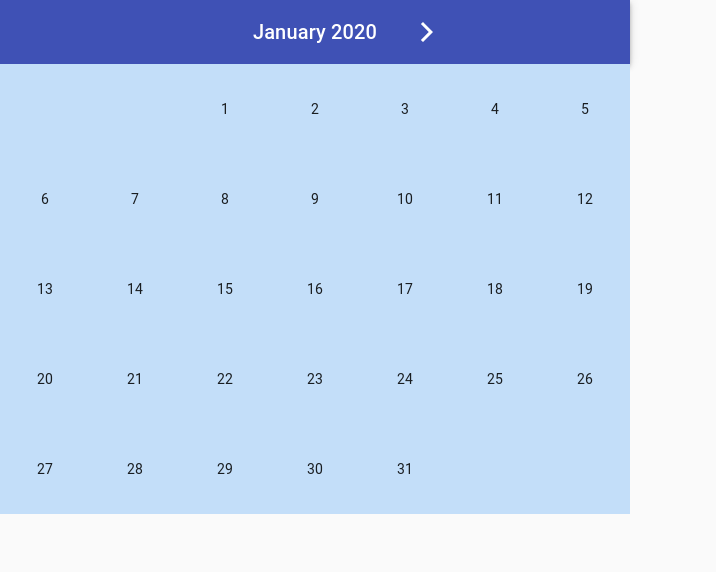
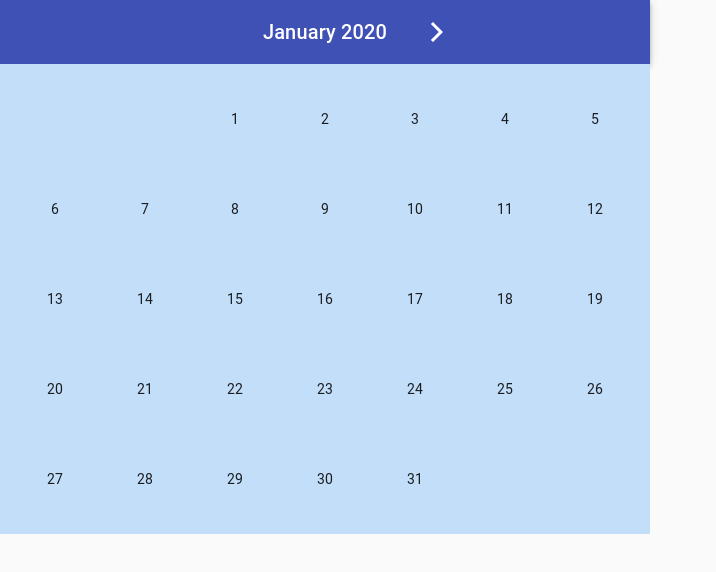
Before and after one commit to Al0nesauurs/calendar-na, a React (Create React App) app: page / in a window 1280 px wide. Shown: the top 572 px of the page, without its empty margins (0-716 px from the left). Built offline with nearby package versions, Linux system fonts and the light colour scheme.

Commit message:
adjust container style

```diff
--- a/src/App.css
+++ b/src/App.css
@@ -18,7 +18,6 @@ li {
   line-height: 90px;
   list-style-type: none;
   position: relative;
-
 }
 
 li:hover {
@@ -39,7 +38,7 @@ li:hover {
 
 
 .calendar {
-  width: 630px;
+  width: 650px;
 }
 
 
@@ -50,6 +49,10 @@ li:hover {
 
 .container {
   background-color: #C3DEF9;
+  display: flex;
+  justify-content: center;
+  justify-items: center;
+  padding: 10px;
 }
 
 .mark::before {
@@ -83,11 +86,6 @@ li:hover {
   padding: 0px 10px 0px;
 }
 
-.today {
-  background-color: #9FCCFA;
-  font-weight: bold;
-  border-radius: 50%;
-}
 .MuiAppBar-root.botAppBar {
   display: none;
 }
@@ -133,7 +131,9 @@ li:hover {
   }
 
   .container {
-    height: 100%;
+    width: 100%;
+    display: inline;
+    padding: 0%;
   }
 
   .mark {
--- a/src/App.tsx
+++ b/src/App.tsx
@@ -46,7 +46,9 @@ const App: FC = () => {
     monthStyle: {
       position: "relative",
       backgroundColor: "#C3DEF9",
-      display: "inline",
+      display: "table",
+      margin: "auto",
+      width: "100%",
     },
     monthStyleHidden: {
       position: "fixed",
@@ -95,7 +97,7 @@ const App: FC = () => {
       let dayOfStartMonth = format(startOfMonth(new Date(2020, i, 1)), 'iii')
       let dateEndOfMonth = getDate(endOfMonth(new Date(2020, i, 1)))
       monthDate.push(
-        <div key={monthList[i]} className={(monthIndex === i ? classes.monthStyle : classes.monthStyleHidden) + ' container'}>
+        <div key={monthList[i]} className={(monthIndex === i ? classes.monthStyle : classes.monthStyleHidden)}>
           {calWeek(i, dayOfStartMonth, dateEndOfMonth)}
         </div>
       )
```
